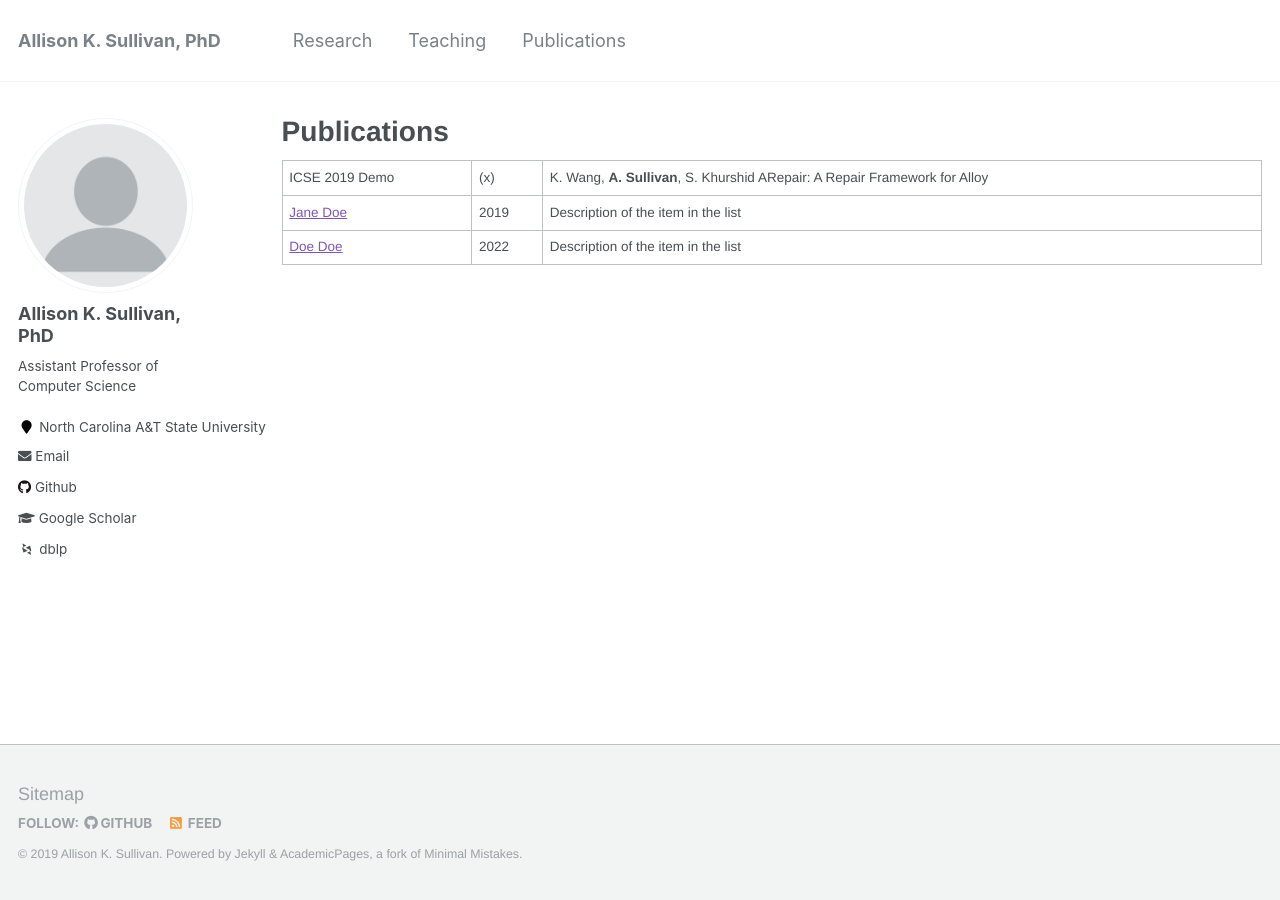
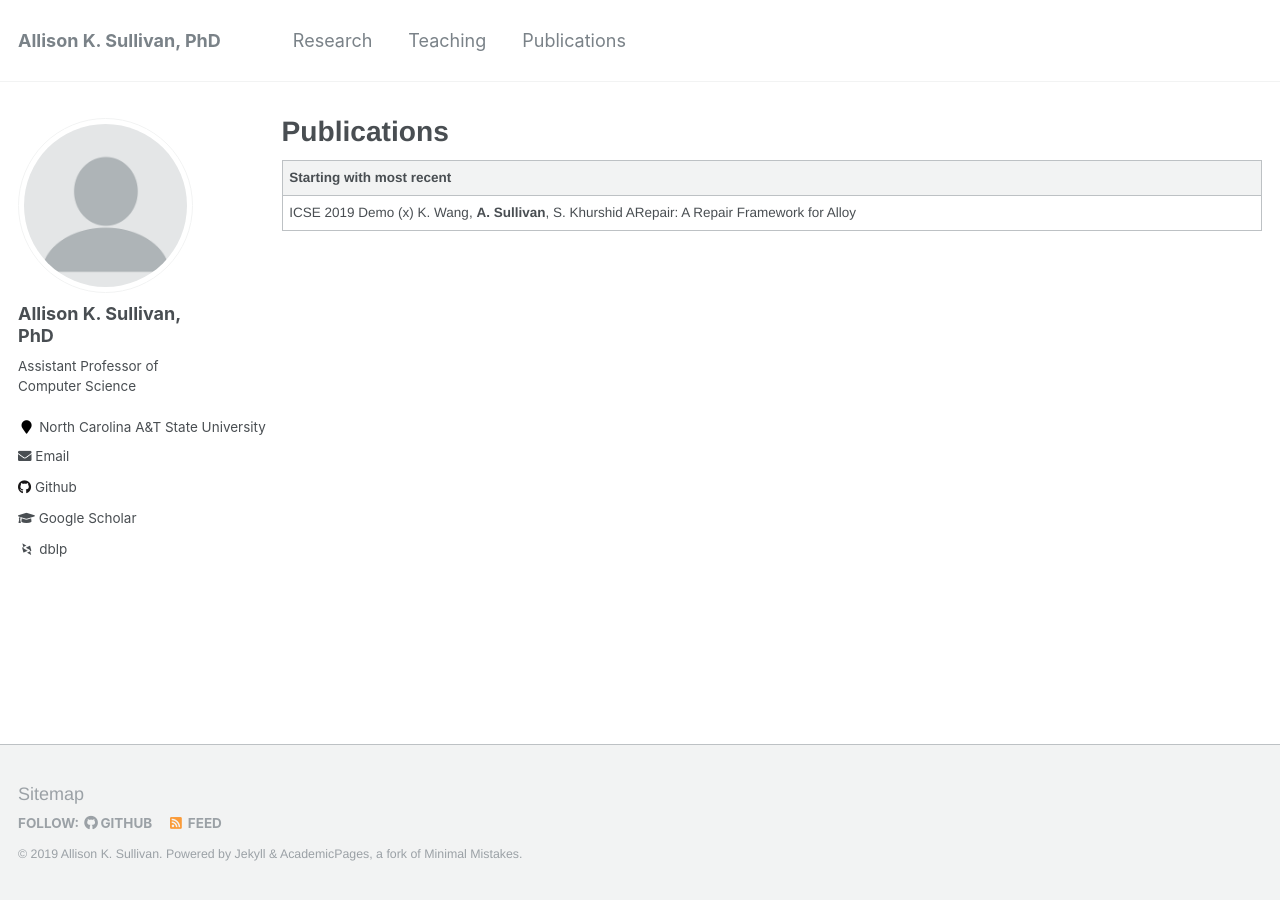
Before and after one commit to Allisonius/allisonius.github.io, a Jekyll site: the page built from _pages/publications.md, in a window 1280 px wide. Built offline with Jekyll 4.4.1, drawn with Linux system fonts in a browser that asks for light colours; some web fonts are replaced.

Commit message:
Update publications.md

```diff
--- a/_pages/publications.md
+++ b/_pages/publications.md
@@ -4,8 +4,6 @@ title: "Publications"
 permalink: /publications/
 author_profile: true
 ---
-
-| --------         | ------ | ------------------------------------------------------------ |
-| ICSE 2019 Demo    | (x)  | K. Wang, **A. Sullivan**, S. Khurshid  ARepair: A Repair Framework for Alloy |
-| [Jane Doe](#)    | 2019   | Description of the item in the list                          |
-| [Doe Doe](#)     | 2022   | Description of the item in the list                          |
+| Starting with most recent                                                           |
+| -------------------------------------------------------------------- |
+| ICSE 2019 Demo   (x)   K. Wang, **A. Sullivan**, S. Khurshid  ARepair: A Repair Framework for Alloy |
```
